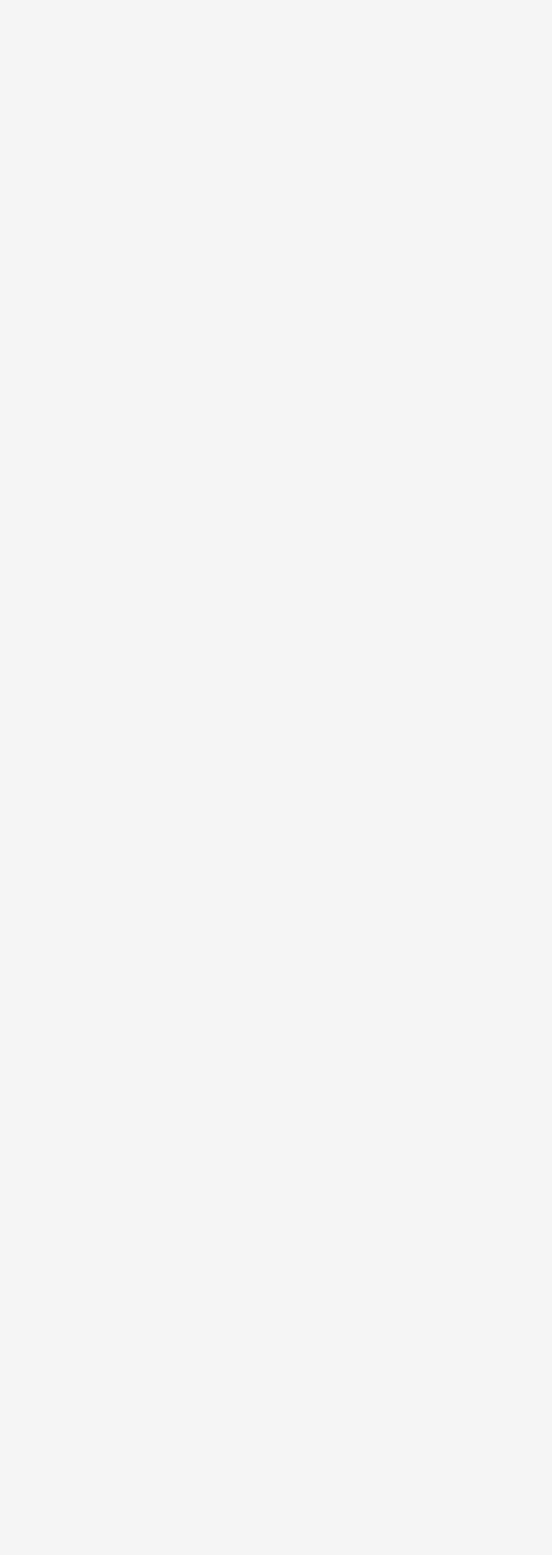
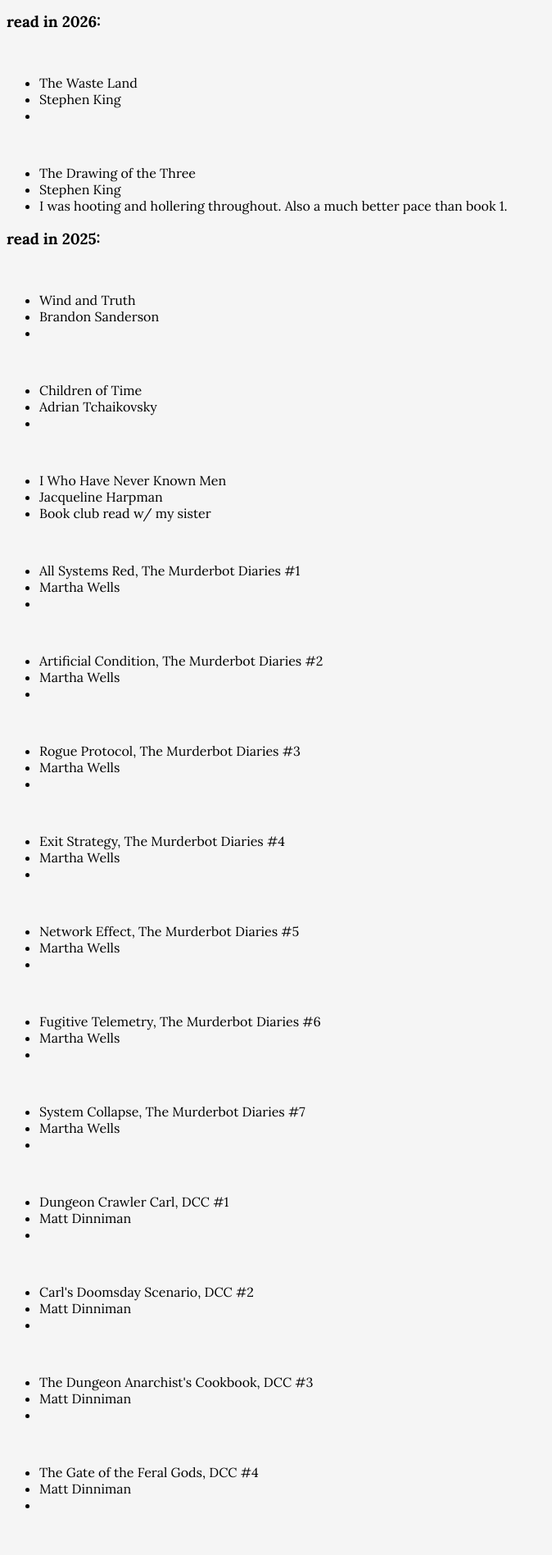
Before and after one commit to barrettk8090/barretts-world-wide-web, a React (Vite) app: page /reading in a window 1280 px wide. Shown: the part 460-2357 px from the top of the page at 82% size, without its empty margins (0-674 px from the left). Before the commit the page ends 800 px from the top, so only its background shows below. Built offline with nearby package versions, Linux system fonts and the light colour scheme.

Commit message:
putting up le book shelf

```diff
--- a/src/components/Home.tsx
+++ b/src/components/Home.tsx
@@ -6,6 +6,7 @@
         <div>
             <h4>barrett kowalsky is a guy doing a bunch of different stuff. based in denver, co.</h4>
             <p>🚧 this site is under very active construction, partner 🤠 </p>
+            <p> made by a human being in typescript and react (if you even care) ❤️</p>
             <Experience/>
             <Tasks/>
         </div>
--- /dev/null
+++ b/src/components/SingleBook.tsx
@@ -0,0 +1,23 @@
+interface SingleBookProps {
+    bookDetails: {
+        image?: string;
+        title: string;
+        author: string;
+        commentary?: string;
+        [key: string]: string | undefined;
+    };
+}
+
+export default function SingleBook({ bookDetails }: SingleBookProps) {
+
+    return (
+        <div className="book-card">
+            <img src={bookDetails?.image}></img>
+            <ul>
+                <li>{bookDetails.title}</li>
+                <li>{bookDetails.author}</li>
+                <li>{bookDetails?.commentary}</li>
+            </ul>
+        </div>
+    )
+}
--- a/src/pages/Reading/Reading.tsx
+++ b/src/pages/Reading/Reading.tsx
@@ -1,10 +1,225 @@
 import './Reading.css'
+import SingleBook from '../../components/SingleBook'
+
+export interface Book {
+    title: string,
+    author: string,
+    image?: string,
+    currentlyReading: boolean,
+    rating ?: number,
+    commentary?: string,
+    order?: number,
+}
+
+const books2025:Array<Book> = [
+    {
+        title: "Wind and Truth",
+        author : "Brandon Sanderson",
+        currentlyReading: false,
+        rating : 5,
+        commentary : "",
+    },
+    {
+        title: "Children of Time",
+        author : "Adrian Tchaikovsky",
+        currentlyReading: false,
+        rating : 5,
+        commentary : "",
+    },
+    {
+        title: "I Who Have Never Known Men",
+        author : "Jacqueline Harpman",
+        currentlyReading: false,
+        rating : 5,
+        commentary : "Book club read w/ my sister",
+    },
+    {
+        title: "All Systems Red, The Murderbot Diaries #1",
+        author : "Martha Wells",
+        currentlyReading: false,
+        rating : 5,
+        commentary : "",
+    },
+    {
+        title: "Artificial Condition, The Murderbot Diaries #2",
+        author : "Martha Wells",
+        currentlyReading: false,
+        rating : 5,
+        commentary : "",
+    },
+    {
+        title: "Rogue Protocol, The Murderbot Diaries #3",
+        author : "Martha Wells",
+        currentlyReading: false,
+        rating : 5,
+        commentary : "",
+    },
+    {
+        title: "Exit Strategy, The Murderbot Diaries #4",
+        author : "Martha Wells",
+        currentlyReading: false,
+        rating : 5,
+        commentary : "",
+    },
+    {
+        title: "Network Effect, The Murderbot Diaries #5",
+        author : "Martha Wells",
+        currentlyReading: false,
+        rating : 5,
+        commentary : "",
+    },
+    {
+        title: "Fugitive Telemetry, The Murderbot Diaries #6",
+        author : "Martha Wells",
+        currentlyReading: false,
+        rating : 5,
+        commentary : "",
+    },
+    {
+        title: "System Collapse, The Murderbot Diaries #7",
+        author : "Martha Wells",
+        currentlyReading: false,
+        rating : 5,
+        commentary : "",
+    },
+    {
+        title: "Dungeon Crawler Carl, DCC #1",
+        author : "Matt Dinniman",
+        currentlyReading: false,
+        rating : 5,
+        commentary : "",
+    },
+    {
+        title: "Carl's Doomsday Scenario, DCC #2",
+        author : "Matt Dinniman",
+        currentlyReading: false,
+        rating : 5,
+        commentary : "",
+    },
+    {
+        title: "The Dungeon Anarchist's Cookbook, DCC #3",
+        author : "Matt Dinniman",
+        currentlyReading: false,
+        rating : 5,
+        commentary : "",
+    },
+    {
+        title: "The Gate of the Feral Gods, DCC #4",
+        author : "Matt Dinniman",
+        currentlyReading: false,
+        rating : 5,
+        commentary : "",
+    },
+    {
+        title: "The Butcher's Masquerade, DCC #5",
+        author : "Matt Dinniman",
+        currentlyReading: false,
+        rating : 5,
+        commentary : "",
+    },
+    {
+        title: "The Eye of the Bedlam Bride, DCC #6",
+        author : "Matt Dinniman",
+        currentlyReading: false,
+        rating : 5,
+        commentary : "",
+    },
+    {
+        title: "This Inevitable Ruin, DCC #7",
+        author : "Matt Dinniman",
+        currentlyReading: false,
+        rating : 5,
+        commentary : "",
+    },
+    {
+        title: "The Only One Left",
+        author : "Riley Sager",
+        currentlyReading: false,
+        rating : 4,
+        commentary : "",
+    },
+    {
+        title: "The Fifth Season, The Broken Earth #1",
+        author : "N.K Jemisin",
+        currentlyReading: false,
+        rating : 5,
+        commentary : "",
+    },
+    {
+        title: "The Obelisk Gate, The Broken Earth #2",
+        author : "N.K Jemisin",
+        currentlyReading: false,
+        rating : 5,
+        commentary : "",
+    },
+    {
+        title: "The Stone Sky, The Broken Earth #3",
+        author : "N.K Jemisin",
+        currentlyReading: false,
+        rating : 5,
+        commentary : "",
+    },
+    {
+        title: "Story of Your Life and Others",
+        author : "Ted Chiang",
+        currentlyReading: false,
+        rating : 5,
+        commentary : "",
+    },
+    {
+        title: "You Weren't Meant to be Human",
+        author : "Andrew Joseph White",
+        currentlyReading: false,
+        rating : 4,
+        commentary : "",
+    },
+]
+
+const books2026:Array<Book> = [
+    {
+        title: "The Waste Land",
+        author: "Stephen King",
+        currentlyReading: true,
+        // rating: 5,
+        commentary:"",
+        order: 2,
+    },
+    {
+        title: "The Drawing of the Three",
+        author: "Stephen King",
+        currentlyReading: false,
+        rating: 5,
+        commentary: "I was hooting and hollering throughout. Also a much better pace than book 1.",
+        order: 1,
+    }
+]
 
 export default function Reading(){
     return(
         <>
-        <h1>coming soon -- but also, im currently reading:</h1>
-        <p> <strong>🚪the drawing of the three</strong> by stephen king</p>
+        <h1>barretts little bookshelf:</h1>
+        <p> insert pic of home book shelf </p>
+
+        <p> 🚨 warning: i only read bangers and mostly rate everything 5 stars because i am unable to think critically</p>
+
+        <h3>currently reading: </h3>
+        {books2026.map((currentBook)=>
+            currentBook.currentlyReading == true ?
+            <SingleBook key={currentBook.order} bookDetails={currentBook}/> : <></>
+         )}
+
+        <h3>read in 2026:</h3>
+        {books2026.map((currentBook)=>
+            <SingleBook key={currentBook.order} bookDetails={currentBook}/>
+         )}
+
+        <h3>read in 2025:</h3>
+        {books2025.map((currentBook)=>
+            <SingleBook key={currentBook.order} bookDetails={currentBook}/>
+         )}
+        <p>
+            <strong>{books2025[0].title}</strong> by {books2025[0].author}
+        </p>
         </>
     )
 }
```
